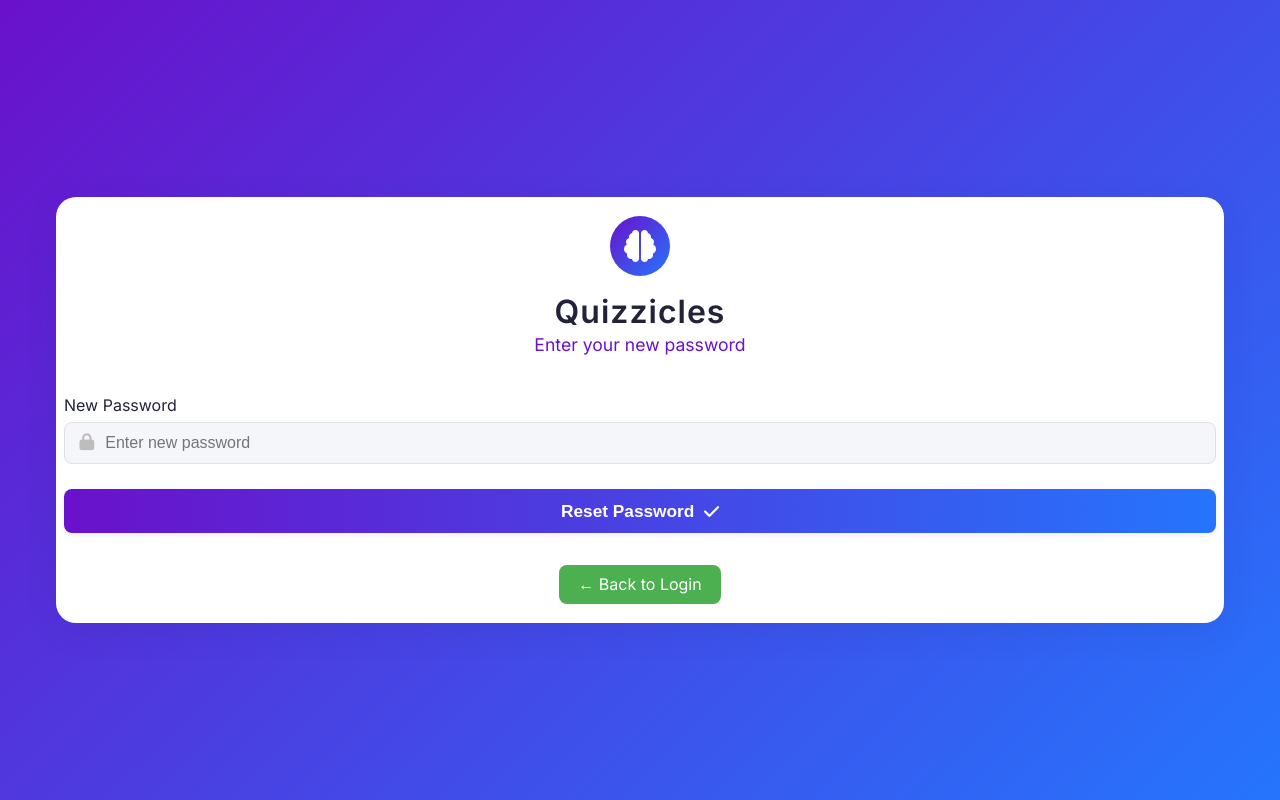
After one commit to SagnikDey1503/synbio, a Node server app: template views/reset-password.ejs in a window 1280 px wide. The commit adds this page. Run offline with Node 20, Linux system fonts and the light colour scheme; the template is opened without the code that fills it: most values are stand-ins (such as "Sample title", 1, 10 or a date in 2020); some libraries are stand-ins or nearby versions.

Commit message:
added forgot password feature

```diff
--- a/package.json
+++ b/package.json
@@ -20,6 +20,7 @@
     "moment-timezone": "^0.6.0",
     "mongodb": "^6.17.0",
     "mongoose": "^7.8.7",
+    "nodemailer": "^7.0.4",
     "sanitize-html": "^2.17.0",
     "socket.io": "^4.7.2"
   },
--- a/scripts/admin.js
+++ b/scripts/admin.js
@@ -8,5 +8,5 @@ const token = jwt.sign(
 );
 
 console.log("Secure access link:");
-console.log(`https://quizzicles-contest.onrender.com/login?token=${token}`);
-// console.log(`http://localhost:3000/login?token=${token}`);
+// console.log(`https://quizzicles-contest.onrender.com/login?token=${token}`);
+console.log(`http://localhost:3000/login?token=${token}`);
--- a/server.js
+++ b/server.js
@@ -4,9 +4,13 @@ const cors = require('cors');
 const http = require('http');
 const socketIo = require('socket.io');
 const path = require('path');
+const bcrypt = require('bcryptjs');
+const sanitizeHtml = require('sanitize-html');
 const Announcement = require('./models/Announcement'); // adjust path as needed
 const User = require('./models/User'); // adjust path as needed
 const Query = require('./models/Query'); // adjust path as needed
+const jwt = require('jsonwebtoken');
+const sendEmail = require('./utils/sendEmail'); // Create a helper to send email
 // const timeGateMiddleware = require('./middleware/time');
 const timeLockMiddleware = require('./middleware/timeGateMiddleware');
 const examMiddleware = require('./middleware/exam');
@@ -164,6 +168,105 @@ app.post('/query', async (req, res) => {
   }
 });
 
+app.get('/forgot-password', (req, res) => {
+  res.render('forgot-password', { error: null, success: null });
+});
+
+
+app.post('/forgot-password', async (req, res) => {
+  const { email } = req.body;
+
+  try {
+    const user = await User.findOne({ email });
+    if (!user) {
+      return res.render('forgot-password', { error: 'No user found with that email.', success: null });
+    }
+
+    const resetToken = jwt.sign({ id: user._id }, process.env.JWT_SECRET, { expiresIn: '15m' });
+    const resetLink = `http://localhost:3000/reset-password/${resetToken}`;
+
+    user.resetPasswordToken = resetToken;
+    user.resetPasswordExpires = Date.now() + 15 * 60 * 1000; // 15 minutes
+    await user.save();
+
+    await sendEmail(user.email, "Reset Your Password", `
+      Hello ${user.username},
+
+      Please click the link below to reset your password:
+
+      ${resetLink}
+
+      If you did not request this, you can ignore this email.
+    `);
+
+    res.render('forgot-password', { error: null, success: 'Reset link sent! Please check your email.' });
+  } catch (err) {
+    console.error(err);
+    res.render('forgot-password', { error: 'Something went wrong.', success: null });
+  }
+});
+app.get('/reset-password/:token', async (req, res) => {
+  const { token } = req.params;
+
+  try {
+    const decoded = jwt.verify(token, process.env.JWT_SECRET);
+    const user = await User.findOne({ _id: decoded.id, resetPasswordToken: token });
+
+    if (!user || user.resetPasswordExpires < Date.now()) {
+      return res.render('reset-password', { error: 'Invalid or expired reset token.', success: null, token: null });
+    }
+
+    res.render('reset-password', { error: null, success: null, token });
+  } catch (err) {
+    console.error(err);
+    res.render('reset-password', { error: 'Token is invalid or expired.', success: null, token: null });
+  }
+});
+
+
+app.post('/reset-password/:token', async (req, res) => {
+  const { token } = req.params;
+  const rawPassword = req.body.password;
+  const password = sanitizeHtml(rawPassword, { allowedTags: [], allowedAttributes: {} }).trim();
+
+  if (!password || password.length < 6) {
+    return res.render('reset-password', { error: 'Password must be at least 6 characters.', success: null, token });
+  }
+
+  try {
+    const decoded = jwt.verify(token, process.env.JWT_SECRET);
+
+    const user = await User.findOne({
+      _id: decoded.id,
+      resetPasswordToken: token,
+      resetPasswordExpires: { $gt: Date.now() }
+    });
+
+    if (!user) {
+      return res.render('reset-password', { error: 'Token expired or invalid.', success: null, token: null });
+    }
+
+    user.password = password; // ✅ RAW password — let schema hash it
+    user.resetPasswordToken = undefined;
+    user.resetPasswordExpires = undefined;
+
+    await user.save(); // ✅ triggers hashing via pre('save')
+
+    res.render('reset-password', {
+      success: 'Your password has been reset successfully! You can now log in.',
+      error: null,
+      token: null
+    });
+
+  } catch (err) {
+    console.error(err);
+    res.render('reset-password', {
+      error: 'Something went wrong. Please try again.',
+      success: null,
+      token: null
+    });
+  }
+});
 
 
 
--- /dev/null
+++ b/utils/sendEmail.js
@@ -0,0 +1,20 @@
+const nodemailer = require('nodemailer');
+require('dotenv').config();
+const sendEmail = async (to, subject, text) => {
+  const transporter = nodemailer.createTransport({
+    service: 'Gmail',
+    auth: {
+      user: process.env.EMAIL_FROM,
+      pass: process.env.EMAIL_PASS
+    }
+  });
+
+  await transporter.sendMail({
+    from: process.env.EMAIL_FROM,
+    to,
+    subject,
+    text
+  });
+};
+
+module.exports = sendEmail;
--- a/views/login_land.ejs
+++ b/views/login_land.ejs
@@ -305,7 +305,7 @@
         <iframe src="/papers/exam.pdf" width="100%" height="600px" style="border: 1px solid #ccc; border-radius: 8px;"></iframe>
 
         <div style="margin-top: 1rem; text-align: center;">
-            <a href="/papers/week6.pdf" download class="external-link">
+            <a href="/papers/exam.pdf" download class="external-link">
                 <i class="fas fa-download"></i>
                 <span>Download Question Paper</span>
             </a>
--- /dev/null
+++ b/views/reset-password.ejs
@@ -0,0 +1,65 @@
+<!DOCTYPE html>
+<html lang="en">
+<head>
+  <meta charset="UTF-8" />
+  <title>Reset Password - Quizzicles</title>
+  <meta name="viewport" content="width=device-width, initial-scale=1.0" />
+  <link href="https://fonts.googleapis.com/css2?family=Inter:wght@300;400;600&display=swap" rel="stylesheet" />
+  <link href="https://cdnjs.cloudflare.com/ajax/libs/font-awesome/6.4.0/css/all.min.css" rel="stylesheet" />
+  <link rel="stylesheet" href="/style1.css" />
+</head>
+<body>
+  <div class="login-container">
+    <div class="login-card">
+      <div class="logo-section">
+        <div class="logo">
+          <i class="fas fa-brain" style="font-size: 2rem; color: #ffffff;"></i>
+        </div>
+        <h1>Quizzicles</h1>
+        <p>Enter your new password</p>
+      </div>
+
+      <form action="/reset-password/<%= token %>" method="POST" class="login-form">
+        <div class="form-group">
+          <label for="password">New Password</label>
+          <div class="input-wrapper">
+            <i class="fas fa-lock"></i>
+            <input type="password" name="password" id="password" required minlength="6" placeholder="Enter new password" />
+          </div>
+        </div>
+
+        <button type="submit" class="login-btn">
+          <span>Reset Password</span>
+          <i class="fas fa-check"></i>
+        </button>
+      </form>
+
+      <% if (error) { %>
+        <div class="error-message" style="color: red; margin-top: 1rem;"><%= error %></div>
+      <% } %>
+
+      <% if (success) { %>
+        <div class="success-message" style="color: green; margin-top: 1rem;"><%= success %></div>
+      <% } %>
+
+      <div style="margin-top: 2rem; text-align: center;">
+        <a
+          href="/login"
+          class="exam-portal-link"
+          style="
+            display: inline-block;
+            padding: 0.6rem 1.2rem;
+            background-color: #4CAF50;
+            color: white;
+            border-radius: 8px;
+            text-decoration: none;
+            font-weight: 500;
+          "
+        >
+          ← Back to Login
+        </a>
+      </div>
+    </div>
+  </div>
+</body>
+</html>
--- a/views/signiup_land.ejs
+++ b/views/signiup_land.ejs
@@ -70,7 +70,11 @@
             <i class="fas fa-user-plus"></i>
           </button>
         </form>
-
+<div style="text-align: center; margin-top: 1rem;">
+  <a href="/forgot-password" style="color: #007bff; text-decoration: none; font-weight: 500;">
+    <i class="fas fa-key"></i> Forgot Password?
+  </a>
+</div>
         <div style="margin-top: 1rem; text-align: center;">
           <a href="/login" id="goto-login-link" class="exam-portal-link"
              style="
```
Also changed, not shown: models/User.js (+10 -1 lines), views/forgot-password.ejs (added, +80 -0 lines), 1 other file.
